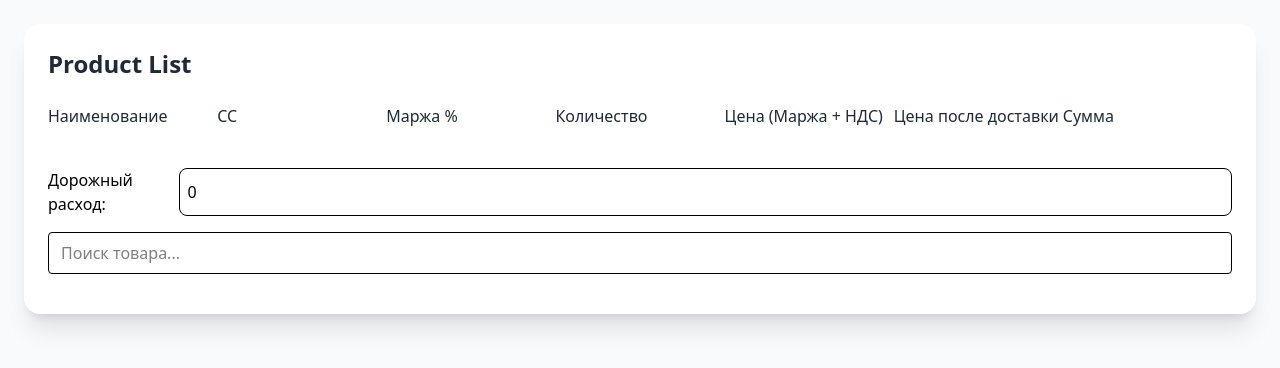
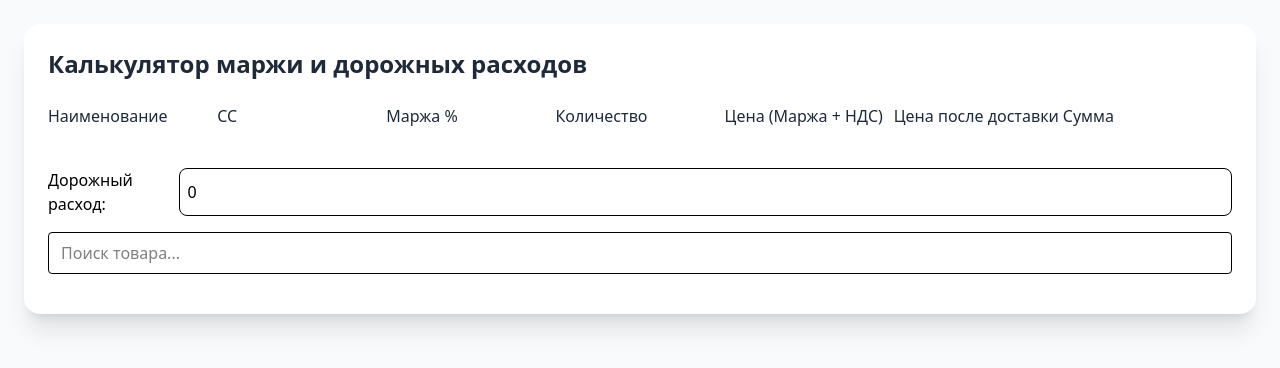
Before and after one commit to MuhammadjonBb/price-calc, a Vue app: page / in a window 1280 px wide. Shown: the top 368 px of the page. Built offline with nearby package versions, Linux system fonts and the light colour scheme.

Commit message:
basic func upd

```diff
--- a/src/components/productList.vue
+++ b/src/components/productList.vue
@@ -1,8 +1,8 @@
 <template>
   <div class="p-6 bg-gray-50 min-h-screen">
-    <div class="max-w-7xl mx-auto bg-white shadow-xl rounded-2xl p-6">
+    <div class="max-w-full mx-auto bg-white shadow-xl rounded-2xl p-6">
       <h2 class="text-2xl font-bold mb-6 text-gray-800">
-        Product List
+        Калькулятор маржи и дорожных расходов
       </h2>
 
       <div class="grid gap-4 mb-4">
@@ -78,7 +78,6 @@ const products = ref([
   //   amount: 1,
   //   deliveryPrice: 0
   // },
-
 ])
 
 const roadExpense = ref(0)
@@ -89,7 +88,9 @@ const setFinalPrice = () => { // Функция для расчета итого
       const productPriceSumm = product.marginPrice * product.amount // Сумма для конкретного продукта (цена с маржой * количество)
       const productShare = productPriceSumm / totalMarginPrice // Доля конкретного продукта в общей сумме цен с маржой
       const deliveryCost = productShare * roadExpense.value // Доля дорожных расходов для конкретного продукта
-      product.deliveryPrice = (productPriceSumm + deliveryCost)/ product.amount // Цена после доставки для конкретного продукта (с учетом его доли в дорожных расходах)
+      product.deliveryPrice = productPriceSumm/product.amount + deliveryCost // Цена после доставки для конкретного продукта (с учетом его доли в дорожных расходах)
+      console.log(deliveryCost);
+
       product.finalPrice = productPriceSumm + deliveryCost // Итоговая цена для конкретного продукта (цена с маржой + его доля в дорожных расходах)
     }
 }
@@ -102,8 +103,6 @@ const addProduct = (product) => {
     amount: 1,
     finalPrice: 0
   })
-  console.log(products.value);
-
 }
 
 // const setFinalPrice = (() => {
--- a/src/components/productSearch.vue
+++ b/src/components/productSearch.vue
@@ -18,7 +18,7 @@
         @click="addProduct(product)"
         class="px-3 py-2 hover:bg-gray-100 cursor-pointer"
       >
-        {{ product.name }} — {{ product.cost }} / {{ product.unit }}
+        {{ product.name }} — {{ product.minPrice }} / {{ product.unit }}
       </div>
     </div>
   </div>
```
